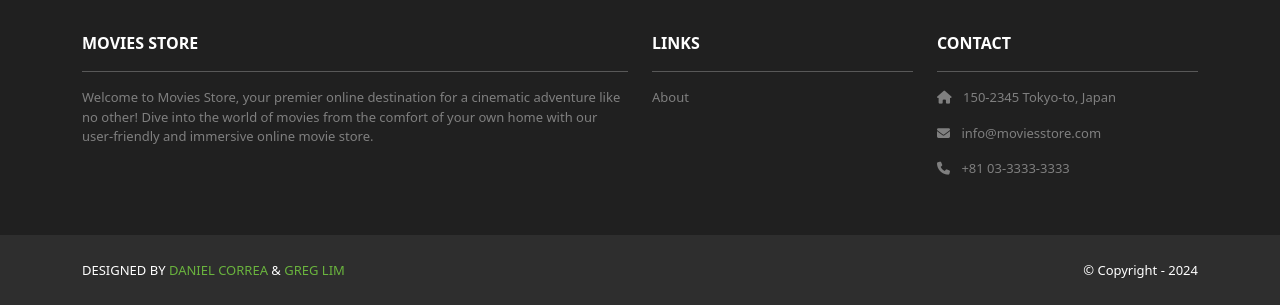
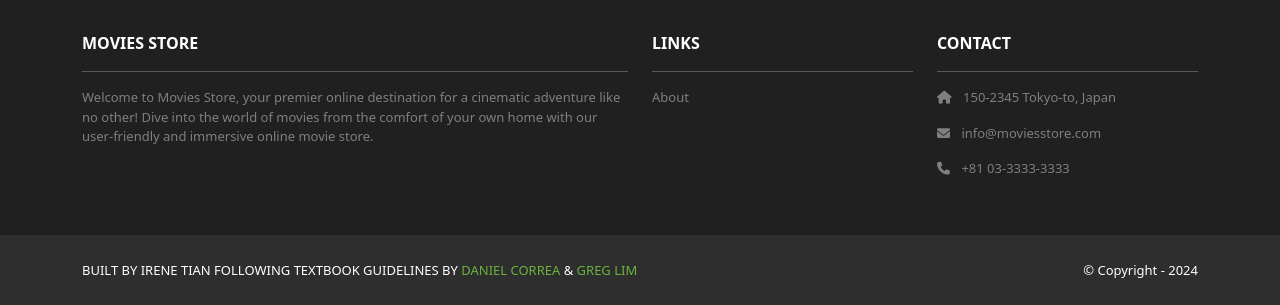
Before and after one commit to irene-y-tian/moviesstore-exam, a Django app: page /accounts/orders/ in a window 1280 px wide. Shown: the part 521-826 px from the top of the page. Run offline with Django 5.2, Linux system fonts and the light colour scheme; a user stored in the database is signed in; data comes from the database, SQL or seed files in the repository; both versions use the stored data as it was after the commit; some libraries are stand-ins or nearby versions.

Commit message:
first version

```diff
--- a/moviesstore/templates/base.html
+++ b/moviesstore/templates/base.html
@@ -75,7 +75,7 @@
     <section class="p-3 ms-footer-bottom bg-dark">
       <div class="container d-flex justify-content-between">
         <div class="me-5 text-white">
-          <span>DESIGNED BY <a href="https://www.x.com/danielgarax" target="_blank">DANIEL CORREA</a> &
+          <span>BUILT BY IRENE TIAN FOLLOWING TEXTBOOK GUIDELINES BY <a href="https://www.x.com/danielgarax" target="_blank">DANIEL CORREA</a> &
             <a href="https://www.x.com/greglim81" target="_blank">GREG LIM</a>
           </span>
         </div>
```
Also changed, not shown: db.sqlite3.
